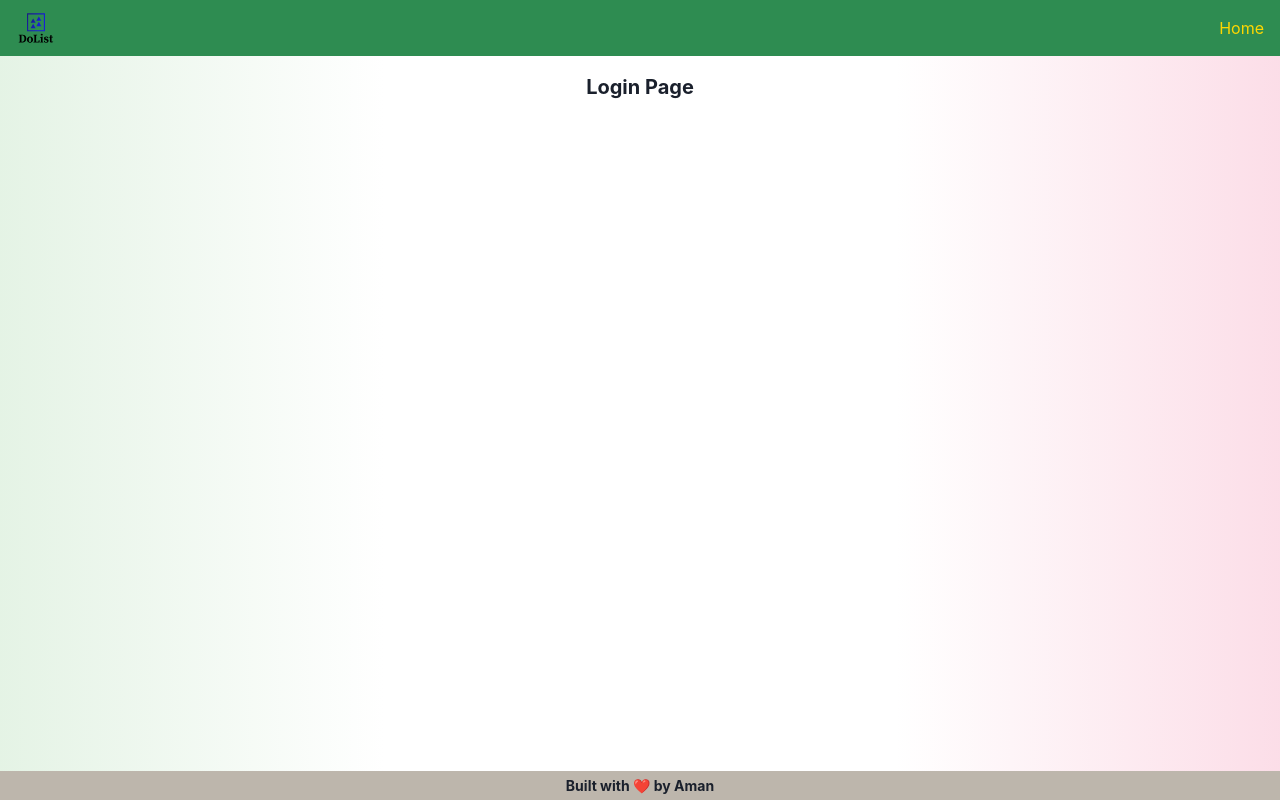
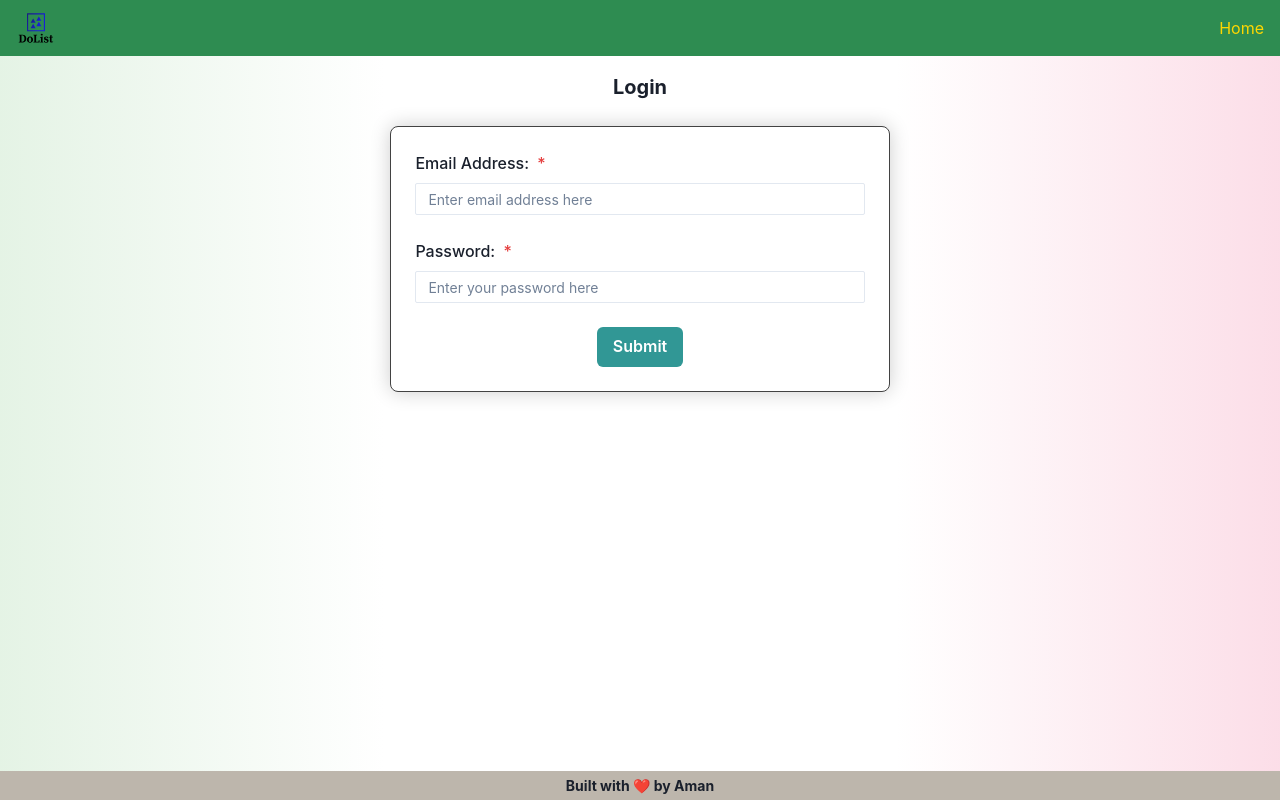
Before and after one commit to thesparkvision/DoList, a React (Vite) app in the folder client/: page /auth/login in a window 1280 px wide. Built offline with nearby package versions, Linux system fonts and the light colour scheme; no server answers.

Commit message:
feat: integrated login page with backend

```diff
--- a/client/src/containers/LoginPage.scss
+++ b/client/src/containers/LoginPage.scss
@@ -11,3 +11,15 @@
         rgba(233, 30, 99, 0.15) /* Lighter pink */
     );
 }
+
+#loginBox {
+    width: 40%;
+    text-align: center;
+    flex-direction: column;
+    justify-content: center;
+    border: 1px solid rgb(66, 66, 66);
+    border-radius: 0.5em;
+    padding: 1.5em;
+    margin: 0 auto;
+    box-shadow: 0 0 20px rgba(0, 0, 0, 0.2);
+}
--- a/client/src/containers/LoginPage.tsx
+++ b/client/src/containers/LoginPage.tsx
@@ -1,10 +1,130 @@
-import { Box, Text } from "@chakra-ui/react"
+import { Box, Button, Card, FormControl, FormLabel, Input, Text } from "@chakra-ui/react"
+import { useNavigate } from "react-router-dom";
+import { useState } from "react";
+import { failedNotification, successNotification } from "../lib/Utils";
+import { BACKEND_URLS } from "../lib/Constants";
 import "./LoginPage.scss"
 
-function LoginPage(){
-    return  (
+interface FormData {
+    password: string;
+    email: string;
+}
+
+const initialFormData: FormData = {
+    password: '',
+    email: '',
+};
+
+function LoginPage() {
+    const navigate = useNavigate()
+
+    const [formData, setFormData] = useState<FormData>(initialFormData)
+
+    const handleChange = (event: React.ChangeEvent<HTMLInputElement>): void => {
+        const { name, value } = event.target
+        setFormData((prevFormData) => ({ ...prevFormData, [name]: value }))
+    }
+
+    const handleSubmit = async (event: React.FormEvent<HTMLFormElement>) => {
+        event?.preventDefault()
+
+        const requestPayload = {
+            "email": formData.email,
+            "password": formData.password
+        }
+
+        await fetch(
+            BACKEND_URLS.LOGIN_URL,
+            {
+                method: 'POST',
+                headers: {
+                    "Content-Type": "application/json"
+                },
+                body: JSON.stringify(requestPayload)
+            }
+        ).then((response) => {
+            if (!response.ok) {
+                return response.json().then(errorData => {
+                    throw { status: response.status, errorData };
+                });
+            }
+
+            return response.json()
+        }).then(data => {
+            if(data.access_token){
+                localStorage.setItem("ACCESS_TOKEN", data.access_token)
+            }
+
+            successNotification({
+                title: "Account Authenticated Successfully! Redirecting to home page...",
+                duration: 8000
+            })
+
+            setTimeout(() => {
+                navigate('/')
+            }, 3000);
+        }).catch((error) => {
+            failedNotification({
+                title: "Something went wrong with user authentication!",
+                description: `HTTP Status: ${error.status}`
+            })
+        })
+    }
+
+    return (
         <Box id="loginPage">
-            <Text fontSize="xl" fontWeight="bold">Login Page</Text>
+            <Text fontSize="xl" fontWeight="bold">
+                Login
+            </Text>
+            <br />
+
+            <Card id="loginBox">
+                <form onSubmit={handleSubmit}>
+                    <FormControl
+                        className="formControl"
+                        isRequired
+                    >
+                        <FormLabel mb='8px'>Email Address: </FormLabel>
+                        <Input
+                            name="email"
+                            value={formData.email}
+                            onChange={handleChange}
+                            autoComplete="off"
+                            placeholder='Enter email address here'
+                            size='sm'
+                            maxLength={30}
+                        />
+                    </FormControl>
+                    <br />
+
+                    <FormControl
+                        className="formControl"
+                        isRequired
+                    >
+                        <FormLabel mb='8px'>Password: </FormLabel>
+                        <Input
+                            name="password"
+                            value={formData.password}
+                            type={'text'}
+                            onChange={handleChange}
+                            autoComplete="off"
+                            placeholder='Enter your password here'
+                            size='sm'
+                            minLength={6}
+                            maxLength={25}
+                        />
+                    </FormControl>
+                    <br />
+
+                    <Button
+                        id="submitBtn"
+                        type="submit"
+                        colorScheme='teal'
+                    >
+                        Submit
+                    </Button>
+                </form>
+            </Card>
         </Box>
     )
 }
--- a/client/src/containers/SignupPage.tsx
+++ b/client/src/containers/SignupPage.tsx
@@ -1,5 +1,5 @@
 import React, { useState } from "react";
-import { Box, Button, Input, Flex, Text, FormLabel, FormControl } from "@chakra-ui/react"
+import { Box, Button, Input, Text, FormLabel, FormControl, Card } from "@chakra-ui/react"
 import { BACKEND_URLS } from "../lib/Constants";
 import { failedNotification, successNotification } from "../lib/Utils";
 import { useNavigate } from "react-router-dom";
@@ -17,14 +17,14 @@ const initialFormData: FormData = {
     email: '',
 };
 
-function SignupPage(){
+function SignupPage() {
     const navigate = useNavigate()
 
     const [formData, setFormData] = useState<FormData>(initialFormData)
 
     const handleChange = (event: React.ChangeEvent<HTMLInputElement>): void => {
-        const {name, value} = event.target
-        setFormData((prevFormData)=> ({...prevFormData, [name]: value}))
+        const { name, value } = event.target
+        setFormData((prevFormData) => ({ ...prevFormData, [name]: value }))
     }
 
     const handleSubmit = async (event: React.FormEvent<HTMLFormElement>) => {
@@ -69,14 +69,14 @@ function SignupPage(){
         })
     }
 
-    return  (
+    return (
         <Box id="signupPage">
             <Text fontSize="xl" fontWeight="bold">
                 Signup
             </Text>
-            <br/>
+            <br />
 
-            <Flex id="signupBox">
+            <Card id="signupBox">
                 <form onSubmit={handleSubmit}>
                     <FormControl
                         className="formControl"
@@ -93,7 +93,7 @@ function SignupPage(){
                             maxLength={30}
                         />
                     </FormControl>
-                    <br/>
+                    <br />
 
                     <FormControl
                         className="formControl"
@@ -110,7 +110,7 @@ function SignupPage(){
                             maxLength={60}
                         />
                     </FormControl>
-                    <br/>
+                    <br />
 
                     <FormControl
                         className="formControl"
@@ -129,7 +129,7 @@ function SignupPage(){
                             maxLength={25}
                         />
                     </FormControl>
-                    <br/>
+                    <br />
 
                     <Button
                         id="submitBtn"
@@ -138,8 +138,8 @@ function SignupPage(){
                     >
                         Submit
                     </Button>
-                    </form>
-            </Flex>
+                </form>
+            </Card>
         </Box>
     )
 }
```
